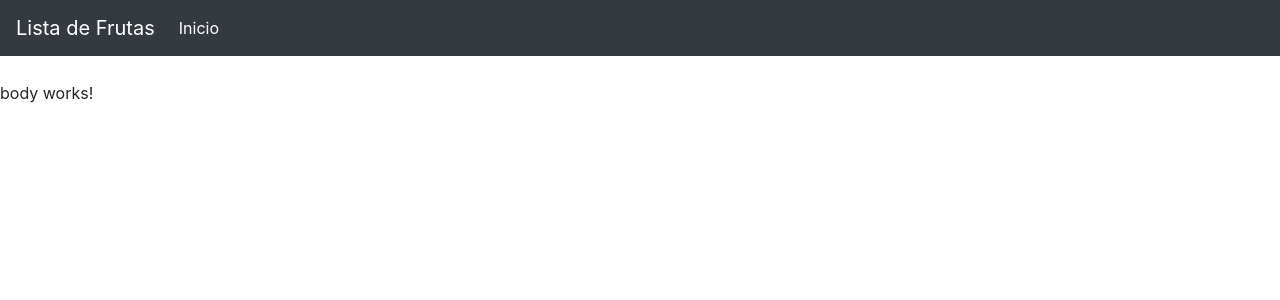
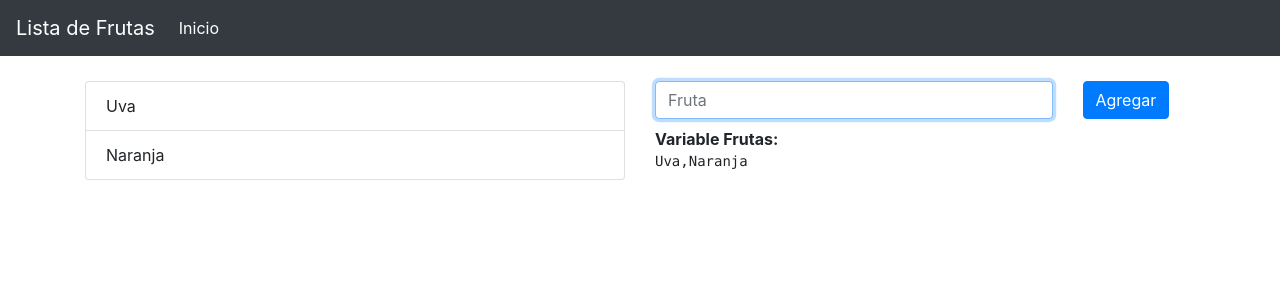
Before and after one commit to hectorcoellomx/lista-angular2x, an Angular app: page / in a window 1280 px wide. Shown: the top 300 px of the page. Built offline with nearby package versions, Linux system fonts and the light colour scheme.

Commit message:
Se agregó contenido y estructura al Body. Se agregaron ngModels a los inputs y se crearon variables.

```diff
--- a/src/app/app.module.ts
+++ b/src/app/app.module.ts
@@ -1,5 +1,6 @@
 import { BrowserModule } from '@angular/platform-browser';
 import { NgModule } from '@angular/core';
+import { FormsModule } from '@angular/forms';
 
 import { AppComponent } from './app.component';
 import { HeaderComponent } from './components/header/header.component';
@@ -12,7 +13,8 @@ import { BodyComponent } from './components/body/body.component';
     BodyComponent
   ],
   imports: [
-    BrowserModule
+    BrowserModule,
+    FormsModule
   ],
   providers: [],
   bootstrap: [AppComponent]
--- a/src/app/components/body/body.component.html
+++ b/src/app/components/body/body.component.html
@@ -1,3 +1,27 @@
-<p>
-  body works!
-</p>
+<div class="container">
+  <div class="row">
+    <div id="arealista" class="col-6">
+
+      <ul class="list-group">
+        <li class="list-group-item" *ngFor="let fruta of frutas">{{ fruta }}</li>
+      </ul>
+    </div>
+    <div class="col-6">
+      <div class="row">
+          <div class="col-9">
+            <input id="fruta_nueva" [(ngModel)]="fruta_nueva" type="text" class="form-control" id="inputPassword2" placeholder="Fruta" autofocus #firstName>
+          </div>
+          <div class="col-3">
+            <button type="button" class="btn btn-primary mb-2">Agregar</button>
+          </div>
+      </div>
+      <div class="row">
+        <div id="areapredefinido" class="col-12">
+          <strong>Variable Frutas:</strong>
+          <pre id="predefinido">{{ frutas_string }}</pre>
+        </div>
+      </div>
+    </div>
+  </div>
+
+</div>
--- a/src/app/components/body/body.component.ts
+++ b/src/app/components/body/body.component.ts
@@ -1,15 +1,16 @@
-import { Component, OnInit } from '@angular/core';
+import { Component } from '@angular/core';
 
 @Component({
   selector: 'app-body',
   templateUrl: './body.component.html',
   styleUrls: ['./body.component.css']
 })
-export class BodyComponent implements OnInit {
+export class BodyComponent {
+
+  fruta_nueva = "";
+  frutas = ['Uva','Naranja'];
+  frutas_string = String(this.frutas);
 
   constructor() { }
 
-  ngOnInit() {
-  }
-
 }
```
